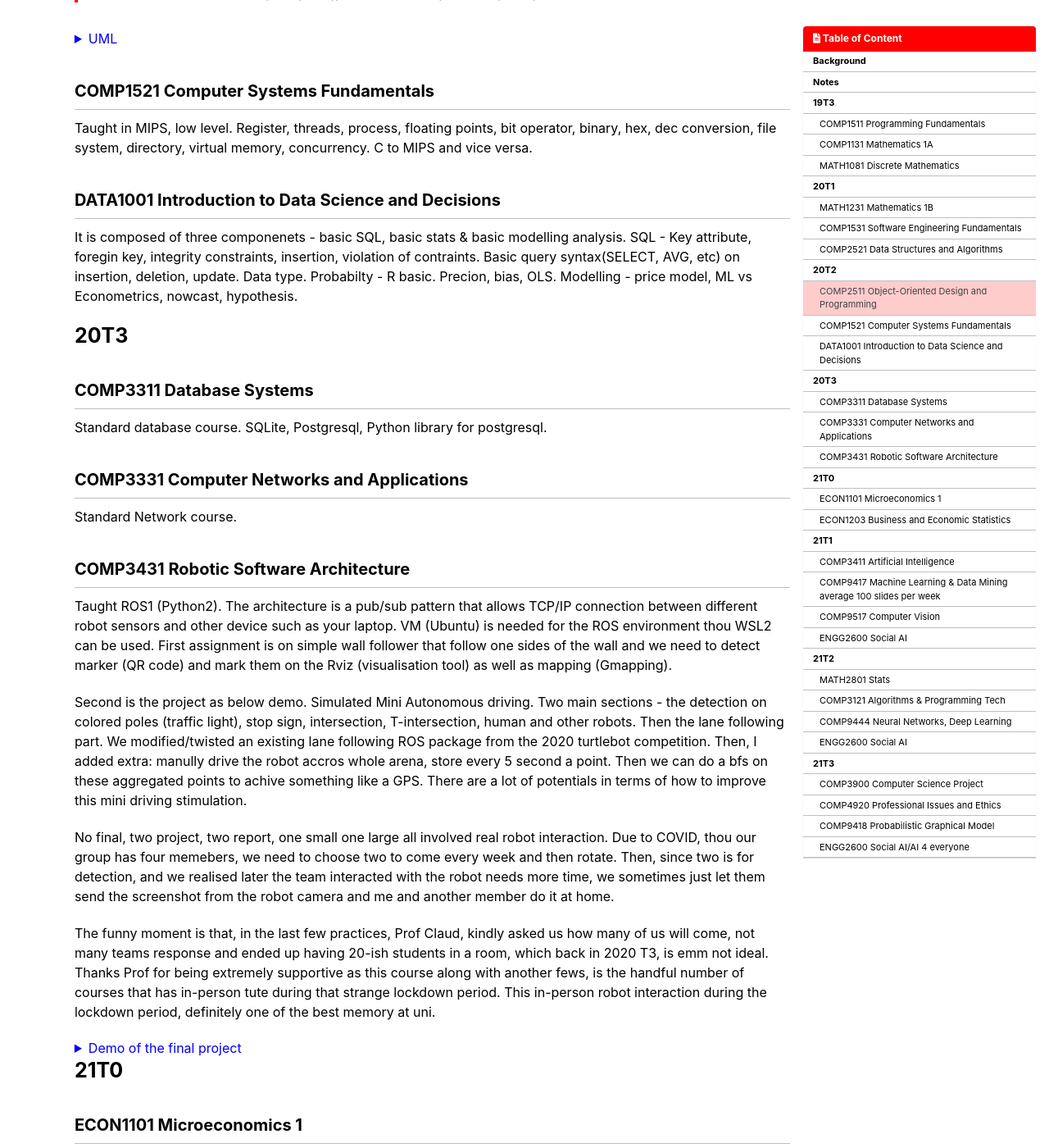
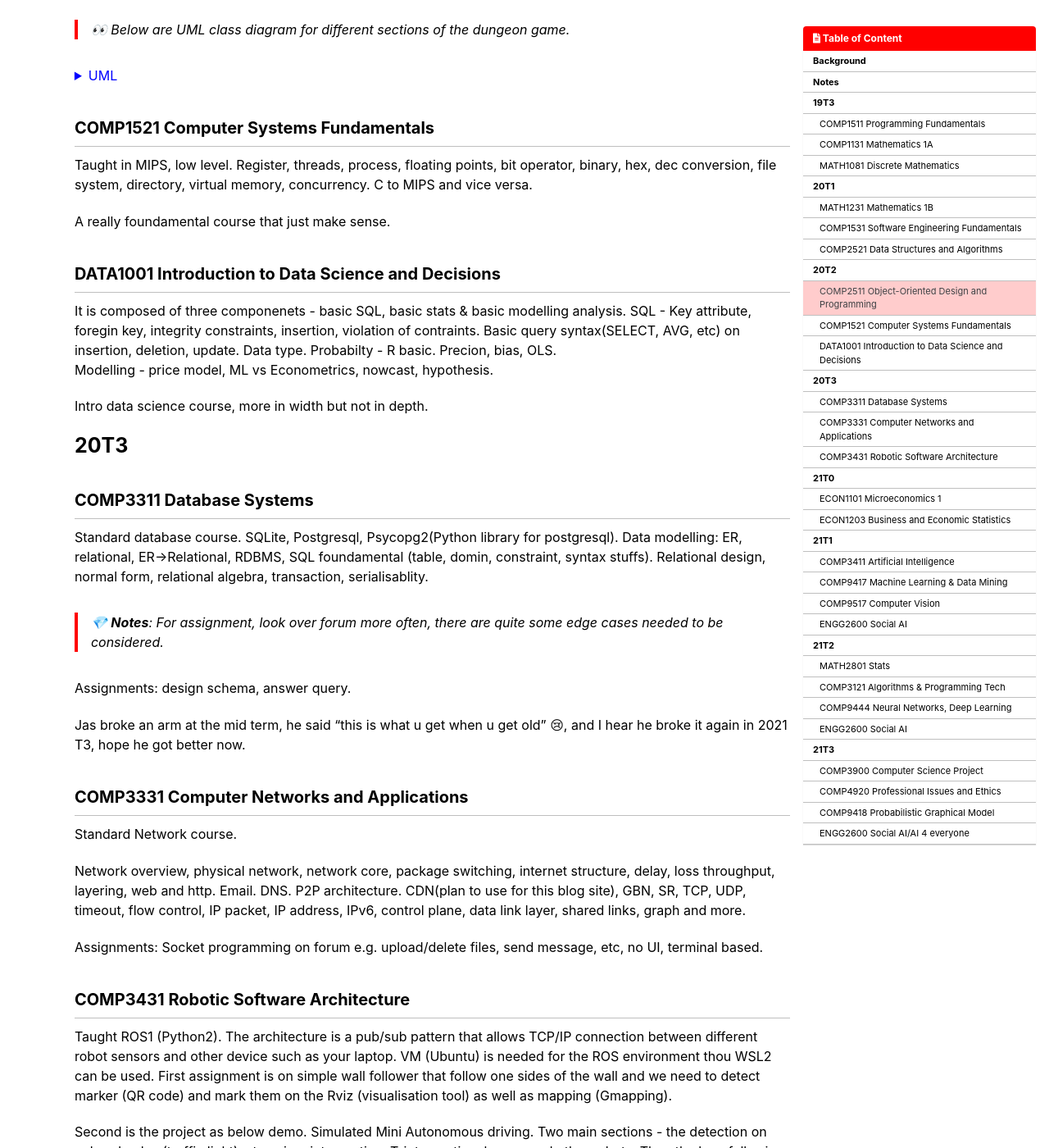
Before and after one commit to postsent/postsent.github.io, a Jekyll site: the page built from _posts/unsw/2021-12-11-courses.md, in a window 1280 px wide and 1400 px high, scrolled down 3178 px. Shown: the whole window at 82% size. Built offline with Jekyll 4.4.1, drawn with Linux system fonts in a browser that asks for light colours; cached includes are drawn as plain includes; emoji names are drawn with the system emoji font; comment, search, counter and statistics services are not loaded; some of the changed text lies outside the part shown.

Commit message:
update unsw course

```diff
--- a/_posts/unsw/2021-12-11-UNSW.md
+++ b/_posts/unsw/2021-12-11-UNSW.md
@@ -8,12 +8,18 @@
 toc: true
 toc_sticky: true
 ---
-USYD
 
-Enrolment can check prereq
+USYD Enrolment can check prereq :cry:
 
 UNSW Foundation Year(standard, alternative to Year12,non-HSC): 2018.11~2019.07
 Total duration: 2 year (online) + 1 term (in person).
+
+# General thought
+
+2019, the school changed into trimester.
+I have seen quite some changes in all courses I did, which all got shorten due to the time constraint.
+I personally think, 13 weeks -> 10 weeks make most courses more of a introductory if you take three courses every term - as you dont have enough time to elaborate more yourself, if you ever take two (I didn't), then probably deeper understanding.
+There are overlap between content, e.g. the ML and the DL, general concept such as entropy, KL-divergence are touched many times, which is good.
 
 
 # General suggestion for early year students
@@ -38,13 +44,17 @@
 Recall: Prof Richard Buckland, before I began my uni studies, I, at 2019, watched his youtube videos about intro of programming(COMP1917 back then) that is published 10 years ago. That time, his hair is still less gray until I met him in person twice in COMP1511 and MATH1081 where our Lecurer Marc Chee and Daniel received their best teacher award by students. What's funny is that: Both Marc and Daniel told us that they were  student of Richard back in those days when he is a lecturer. One example I still recall one is his talks about testing. He made an analogy that instead of firing a cannonball with high precision that takes a lot of time towards the warship (the bugs), u can fire multiple times.
 The 1081 tutor mentioned that we were so luck since he has been teaching for a while still havent see him in person since he is known to be busy.
 Remember Chee said to us, he wants us to make the reading experience of our code similar to a book. And so I end up manully write a TOC for the assignment and manually updates it on that notepad like editor(Quick mark).
+
 # After last term
+Pls do below ASAP, school will disable login within a short time, and then I can only access the account via the already login MS teams and from there to manage my MS account.
 
 List of things:
 - Backup school Microsoft account ASAP
   - OneDrive
   - Outlook
   - OneNote (if any)
+  - MS Teams
+    - what I did is simply use the FullPage chrome extension, then scroll to the top of those chats history I want to save, and make a looong screenshot. Pls remember to disable its permission of accessing all data after use.
 - Documents
   - Acadamic transcript
   - completion letter
--- a/_posts/unsw/2021-12-11-courses.md
+++ b/_posts/unsw/2021-12-11-courses.md
@@ -21,6 +21,7 @@
 Summary to the study notes will be in separate posts.
 
 # Notes
+Most lectures are either live or Pre-recorded + consultation (Q&A).
 
 If no details on the exam are mentioned, then the standard exam format applies (exam after 19T3 all online).
 
@@ -130,6 +131,8 @@
 
 Taught in MIPS, low level. Register, threads, process, floating points, bit operator, binary, hex, dec conversion, file system, directory, virtual memory, concurrency. C to MIPS and vice versa.
 
+A really foundamental course that just make sense.
+
 ## DATA1001 Introduction to Data Science and Decisions
 
 It is composed of three componenets - basic SQL, basic stats & basic modelling analysis.
@@ -137,15 +140,29 @@
 Probabilty - R basic. Precion, bias, OLS.
 Modelling - price model, ML vs Econometrics, nowcast, hypothesis.
 
+Intro data science course, more in width but not in depth.
+
 # 20T3
 
 ## COMP3311 Database Systems
 
-Standard database course. SQLite, Postgresql, Python library for postgresql.
+Standard database course. SQLite, Postgresql, Psycopg2(Python library for postgresql).
+Data modelling: ER, relational, ER->Relational, RDBMS, SQL foundamental (table, domin, constraint, syntax stuffs).
+Relational design, normal form, relational algebra, transaction, serialisablity.
+
+> :gem: **Notes**: For assignment, look over forum more often, there are quite some edge cases needed to be considered.
+
+Assignments: design schema, answer query.
+
+Jas broke an arm at the mid term, he said "this is what u get when u get old" :cry:, and I hear he broke it again in 2021 T3, hope he got better now.
 
 ## COMP3331 Computer Networks and Applications
 
 Standard Network course.
+
+Network overview, physical network, network core, package switching, internet structure, delay, loss throughput, layering, web and http. Email. DNS. P2P architecture. CDN(plan to use for this blog site), GBN, SR, TCP, UDP, timeout, flow control, IP packet, IP address, IPv6, control plane, data link layer, shared links, graph and more.
+
+Assignments: Socket programming on forum e.g. upload/delete files, send message, etc, no UI, terminal based.
 
 ## COMP3431 Robotic Software Architecture
 
@@ -159,6 +176,7 @@
 
 The funny moment is that, in the last few practices, Prof Claud, kindly asked us how many of us will come, not many teams response and ended up having 20-ish students in a room, which back in 2020 T3, is emm not ideal. Thanks Prof for being extremely supportive as this course along with another fews, is the handful number of courses that has in-person tute during that strange lockdown period.
 This in-person robot interaction during the lockdown period, definitely one of the best memory at uni.
+We also thought it would be fun to make a showcase at the end, e.g. draw some "shapes" and show it on the map, but marks first..
 
 <details>
 <summary markdown="span" style="color:blue;">Demo of the final project</summary>
@@ -196,16 +214,22 @@
 
 ## ECON1203 Business and Economic Statistics
 Foundation of the foundation of stats.
-Detailed focus in variances, expectation, regression, etc. (formulae)
+Detailed focus in:
+pdf, cdf, bivaraite, binomial, normal distribution. Continuous/discrete. Contunity correction. Confident intervals, hypothesis testing, type of errors (p-values), power test, Chi-squared test, linear regression, (adjusted)R square, OLS, F test,
 
 # 21T1
-
 
 ## COMP3411 Artificial Intelligence
 Language used: Prolog. Thou it does make sense to have a taste on logic programming, 3 year CS degree + trimester, in my view, gives insufficient programming expereince relative to other uni globally. Relative to other courses, it is not as practical. Hear that summer term is taught in Python, bit jealous.
 
-## COMP9417 Machine Learning & Data Mining average 100 slides per week
+## COMP9417 Machine Learning & Data Mining
+
+Standard ML course.
+
 ## COMP9517 Computer Vision
+
+Standard CV course.
+
 ## ENGG2600 Social AI
 
 Decide on project plan, competition to participate, groups between the team memebers. Set up meeting minutes, decide on weekly meeting time, schdule meeting within the team I am in. Discuss on the objective of the course, get to know each other in the team, decide the role within the sub team and the whole team. Explore potential robot competition, research on existing SOTA solution and improvement.
```
